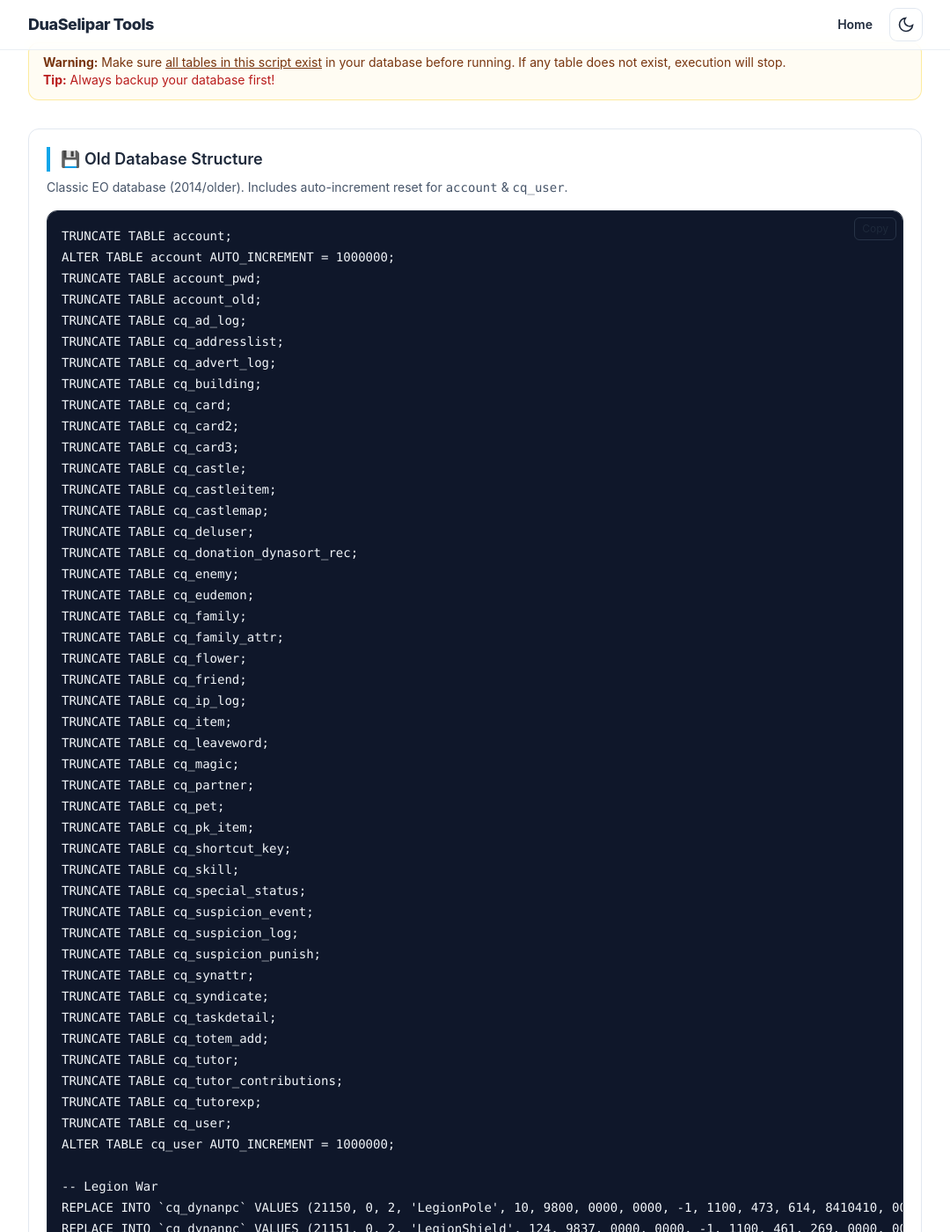
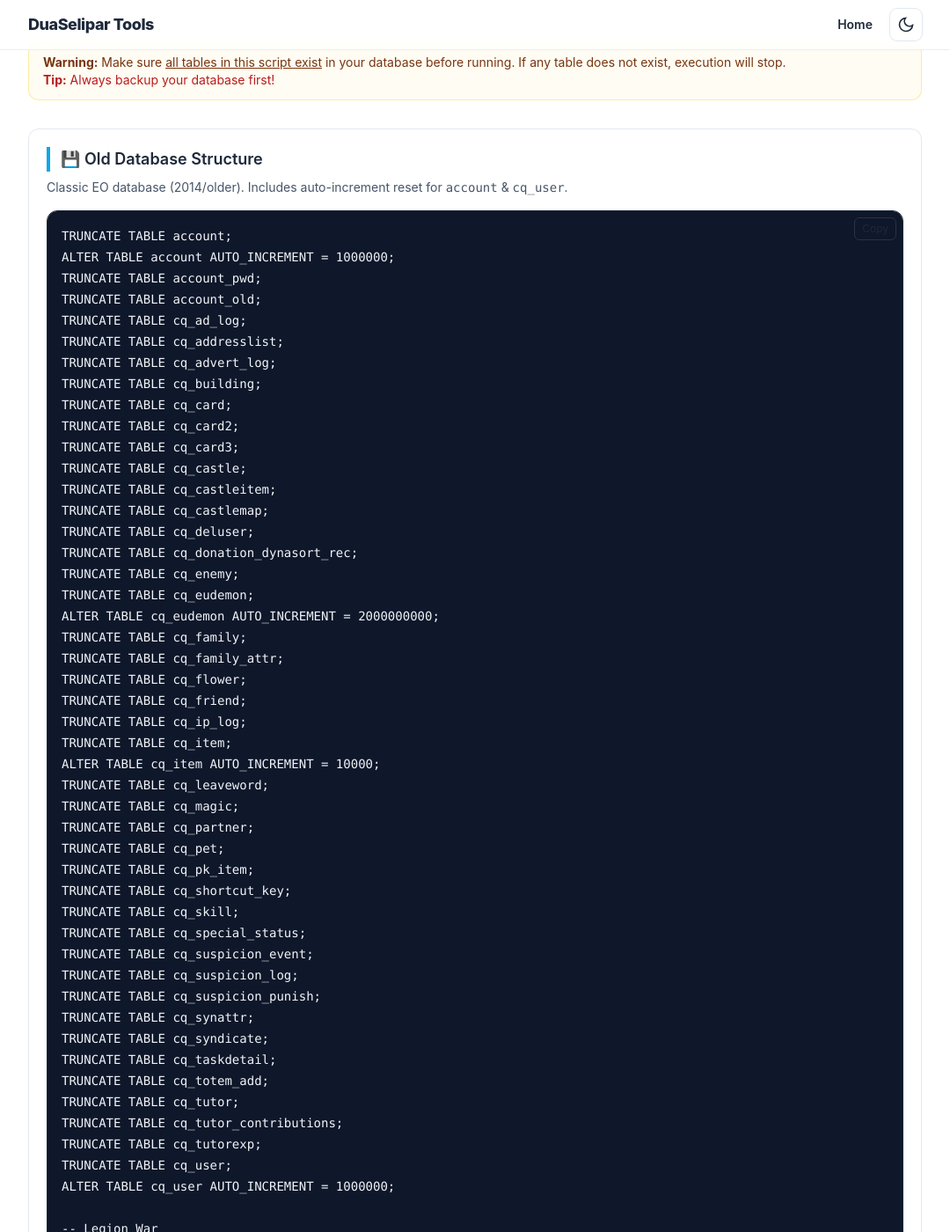
Before and after one commit to duaselipar/duaselipar.github.io, a Jekyll site: the page eoscripts/reset-database.html, which Jekyll copies as it is, in a window 1280 px wide and 1400 px high, scrolled down 278 px. Shown: the whole window at 88% size, without its empty margins (100-1180 px from the left). Built offline with Jekyll 4.4.1, drawn with Linux system fonts in a browser that asks for light colours; nearby versions of some CDN libraries; some of the changed text lies outside the part shown.

Commit message:
Updated content

```diff
--- a/eoscripts/reset-database.html
+++ b/eoscripts/reset-database.html
@@ -117,12 +117,14 @@ TRUNCATE TABLE cq_deluser;
 TRUNCATE TABLE cq_donation_dynasort_rec;
 TRUNCATE TABLE cq_enemy;
 TRUNCATE TABLE cq_eudemon;
+ALTER TABLE cq_eudemon AUTO_INCREMENT = 2000000000;
 TRUNCATE TABLE cq_family;
 TRUNCATE TABLE cq_family_attr;
 TRUNCATE TABLE cq_flower;
 TRUNCATE TABLE cq_friend;
 TRUNCATE TABLE cq_ip_log;
 TRUNCATE TABLE cq_item;
+ALTER TABLE cq_item AUTO_INCREMENT = 10000;
 TRUNCATE TABLE cq_leaveword;
 TRUNCATE TABLE cq_magic;
 TRUNCATE TABLE cq_partner;
@@ -180,6 +182,7 @@ TRUNCATE TABLE cq_deluser;
 TRUNCATE TABLE cq_donation_dynasort_rec;
 TRUNCATE TABLE cq_enemy;
 TRUNCATE TABLE cq_eudemon;
+ALTER TABLE cq_eudemon AUTO_INCREMENT = 2000000000;
 TRUNCATE TABLE cq_eudlookinfo;
 TRUNCATE TABLE cq_faceinfo;
 TRUNCATE TABLE cq_friend;
@@ -187,6 +190,7 @@ TRUNCATE TABLE cq_goddess;
 TRUNCATE TABLE cq_goddessservant;
 TRUNCATE TABLE cq_hairinfo;
 TRUNCATE TABLE cq_item;
+ALTER TABLE cq_item AUTO_INCREMENT = 10000;
 TRUNCATE TABLE cq_magic;
 TRUNCATE TABLE cq_mailinfo;
 TRUNCATE TABLE cq_newcard;
```
